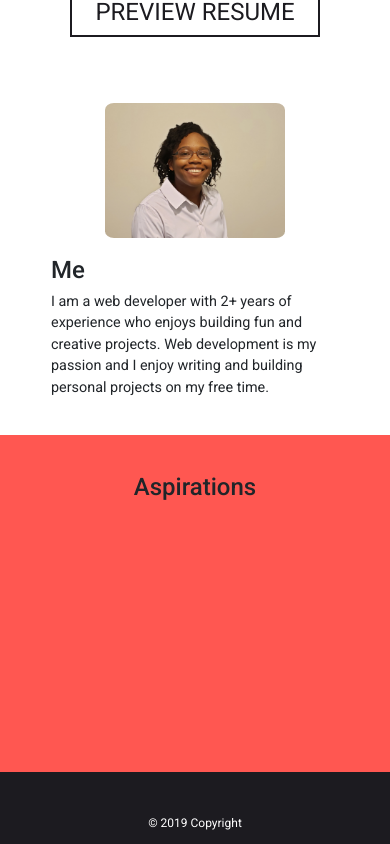
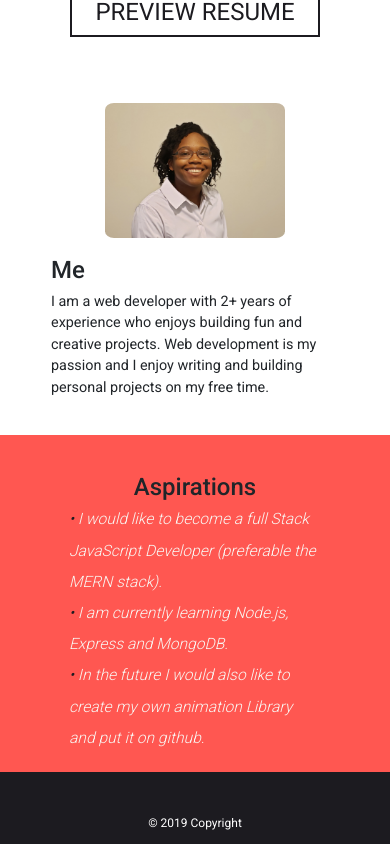
Before and after one commit to simone188535/portfolio, a React (Create React App) app: page /about in a window 390 px wide. Shown: the part 1168-2012 px from the top of the page. Built offline with nearby package versions, Linux system fonts and the light colour scheme.

Commit message:
mobile edits

```diff
--- a/src/scss/App.scss
+++ b/src/scss/App.scss
@@ -1129,7 +1129,7 @@ html, body {
             }
 
             .aspiration-container {
-                z-index: -1;
+                // z-index: -1;
 
                 .aspiration-section {
                     ul.aspiration-list {
```
